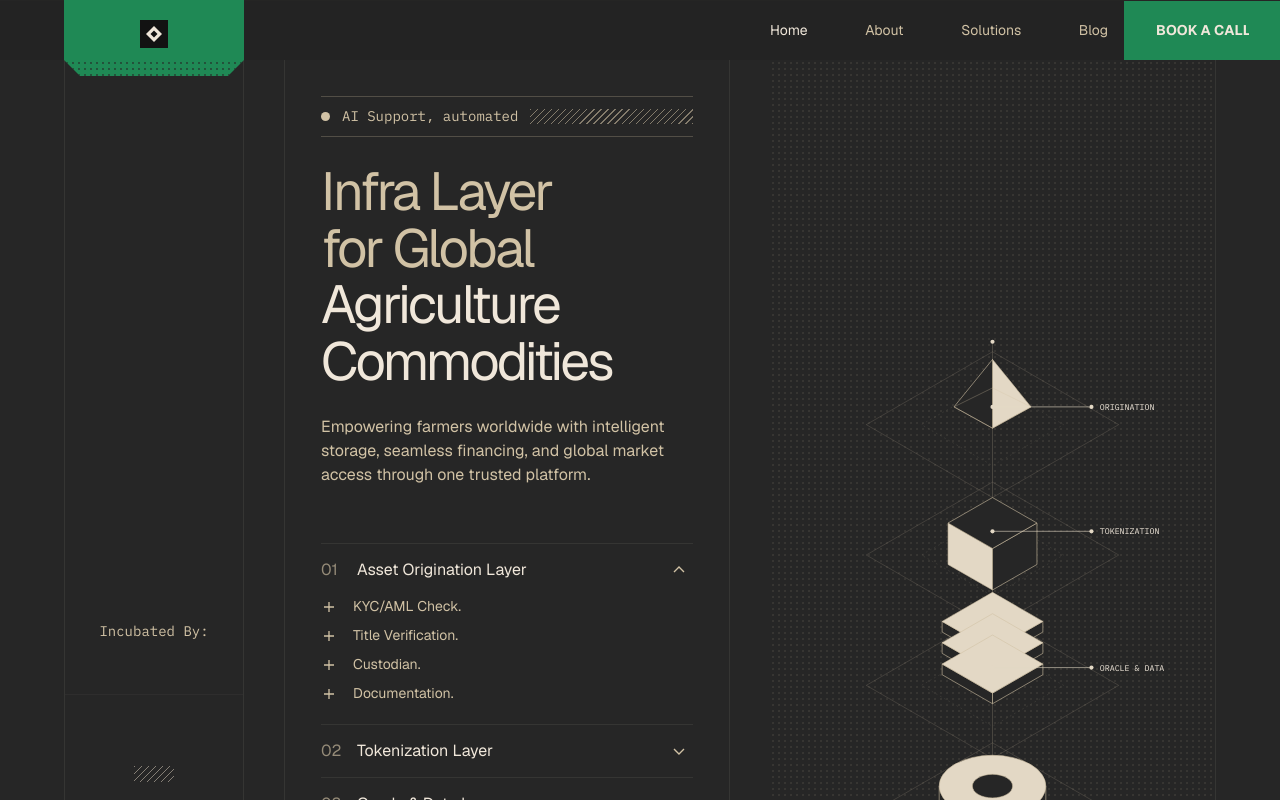
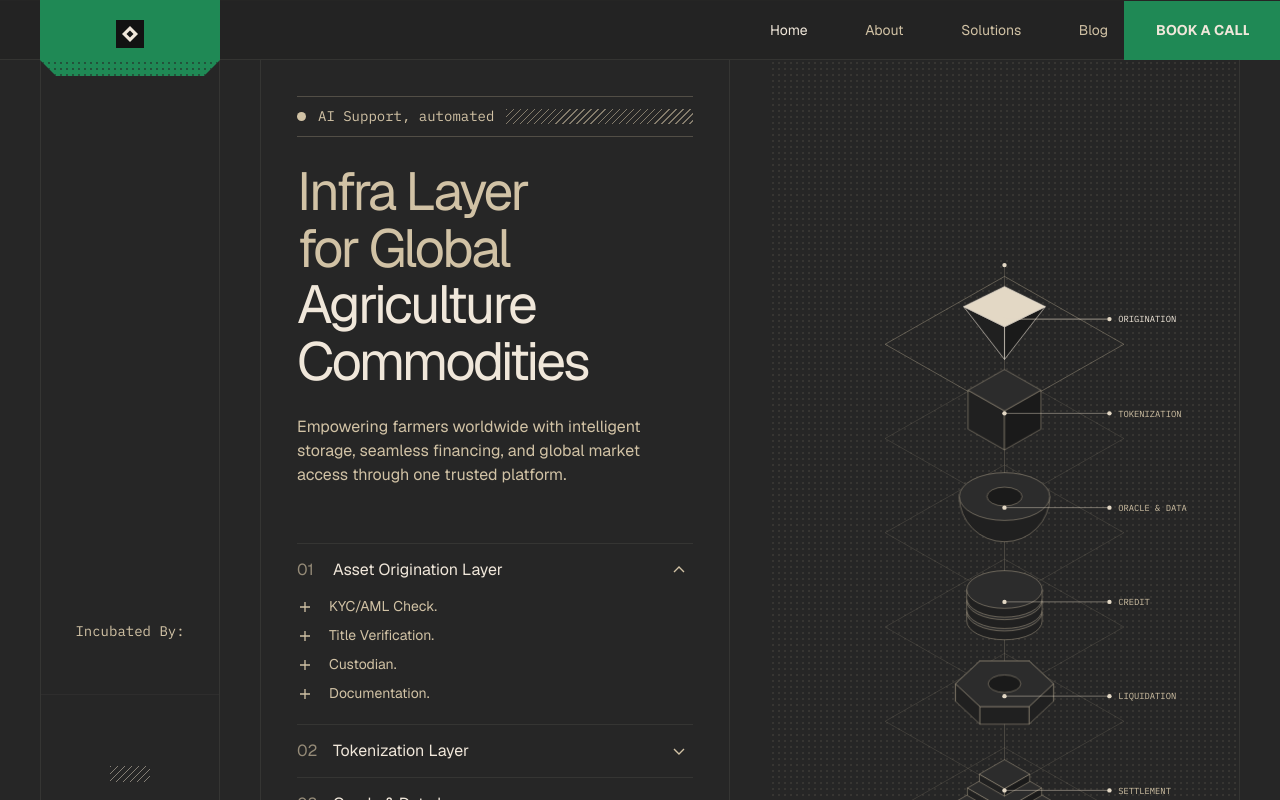
Before and after one commit to ashpreetsinghanand/Website, a React (Vite) app: page / in a window 1280 px wide. Shown: the top 800 px of the page. Built offline with nearby package versions, Linux system fonts and the light colour scheme.

Commit message:
Share the contact form and refine the hero.
Book a call uses the same Get in touch form as the contact section, and the hero art, header, and frame spacing are tightened.

```diff
--- a/src/components/Art.tsx
+++ b/src/components/Art.tsx
@@ -1,79 +1,143 @@
+import type { ReactNode } from 'react'
+
 const SAND = '#d1c2a5'
 const TAN = '#e3d8c5'
-const DARK = '#262626'
+const FACE = '#2c2c2c'
+const SIDE = '#202020'
+const SHADE = '#1a1a1a'
+const CX = 335
 
 const rhombus = (cx: number, cy: number, w: number, h: number) =>
   `${cx},${cy - h / 2} ${cx + w / 2},${cy} ${cx},${cy + h / 2} ${cx - w / 2},${cy}`
 
-function Plate({ cy }: { cy: number }) {
+/** Isometric box; `cy` is the centre of the top face. */
+function Box({ cy, w, h, d, top }: { cy: number; w: number; h: number; d: number; top: string }) {
+  const l = CX - w / 2
+  const r = CX + w / 2
   return (
-    <g>
-      <polygon points={rhombus(335, cy, 426, 246)} fill="none" stroke={SAND} strokeOpacity="0.28" />
-      <polygon points={rhombus(335, cy, 240, 138)} fill="none" stroke={SAND} strokeOpacity="0.18" strokeDasharray="3 5" />
-    </g>
+    <>
+      <polygon points={`${l},${cy} ${CX},${cy + h / 2} ${CX},${cy + h / 2 + d} ${l},${cy + d}`} fill={SIDE} />
+      <polygon points={`${CX},${cy + h / 2} ${r},${cy} ${r},${cy + d} ${CX},${cy + h / 2 + d}`} fill={SHADE} />
+      <polygon points={rhombus(CX, cy, w, h)} fill={top} />
+    </>
   )
 }
 
-/** Isometric box: top face, left face, right face. */
-function Block({ cy, w, h, depth, light = 'top' }: { cy: number; w: number; h: number; depth: number; light?: 'top' | 'left' }) {
-  const top = rhombus(335, cy, w, h)
-  const left = `${335 - w / 2},${cy} ${335},${cy + h / 2} ${335},${cy + h / 2 + depth} ${335 - w / 2},${cy + depth}`
-  const right = `${335},${cy + h / 2} ${335 + w / 2},${cy} ${335 + w / 2},${cy + depth} ${335},${cy + h / 2 + depth}`
+/** Vertical cylinder; `y` is the centre of the top ellipse. */
+function Cylinder({ y, rx, ry, h, top }: { y: number; rx: number; ry: number; h: number; top: string }) {
   return (
-    <g stroke={SAND} strokeWidth="1" strokeLinejoin="round">
-      <polygon points={left} fill={light === 'left' ? TAN : DARK} />
-      <polygon points={right} fill={DARK} />
-      <polygon points={top} fill={light === 'top' ? TAN : DARK} />
-    </g>
+    <>
+      <path d={`M${CX - rx},${y} v${h} a${rx},${ry} 0 0 0 ${rx * 2},0 v${-h} Z`} fill={SIDE} />
+      <ellipse cx={CX} cy={y} rx={rx} ry={ry} fill={top} />
+    </>
   )
 }
 
-function Label({ y, text }: { y: number; text: string }) {
+function hexPrism(cy: number, top: string) {
+  const R = 78
+  const r = 42
+  const d = 28
+  const v = Array.from({ length: 6 }, (_, k) => [CX + R * Math.cos((k * Math.PI) / 3), cy + r * Math.sin((k * Math.PI) / 3)])
+  const sides = v
+    .map((a, k) => {
+      const b = v[(k + 1) % 6]
+      return { mid: (a[1] + b[1]) / 2, pts: `${a[0]},${a[1]} ${b[0]},${b[1]} ${b[0]},${b[1] + d} ${a[0]},${a[1] + d}` }
+    })
+    .sort((m, n) => m.mid - n.mid)
   return (
-    <g>
-      <circle cx="335" cy={y} r="3.5" fill={TAN} />
-      <line x1="338" y1={y} x2="499" y2={y} stroke={TAN} />
-      <circle cx="502" cy={y} r="3.5" fill={TAN} />
-      <text x="516" y={y + 5} fill="#f0e7da" fontFamily="IBM Plex Mono, monospace" fontSize="14">
-        {text}
-      </text>
-    </g>
+    <>
+      {sides.map((side) => (
+        <polygon key={side.pts} points={side.pts} fill={SIDE} />
+      ))}
+      <polygon points={v.map((p) => p.join(',')).join(' ')} fill={top} />
+      <ellipse cx={CX} cy={cy} rx={26} ry={14} fill={SHADE} />
+    </>
   )
 }
 
-/** Right-hand hero column: the Krsi layers drawn as stacked isometric plates. */
-export function HeroArt() {
+/** One shape per Krsi layer, drawn around the layer's centre line `cy`. */
+const shapes: ((cy: number, top: string) => ReactNode)[] = [
+  // Asset origination: inverted pyramid
+  (cy, top) => (
+    <>
+      <polygon points={`${CX - 65},${cy - 20} ${CX},${cy + 12} ${CX},${cy + 64}`} fill={SIDE} />
+      <polygon points={`${CX},${cy + 12} ${CX + 65},${cy - 20} ${CX},${cy + 64}`} fill={SHADE} />
+      <polygon points={rhombus(CX, cy - 20, 130, 64)} fill={top} />
+    </>
+  ),
+  // Tokenization: cube
+  (cy, top) => <Box cy={cy - 36} w={116} h={66} d={62} top={top} />,
+  // Oracle & data: hemisphere
+  (cy, top) => (
+    <>
+      <path d={`M${CX - 72},${cy - 14} a72,72 0 0 0 144,0 Z`} fill={SIDE} />
+      <ellipse cx={CX} cy={cy - 14} rx={72} ry={38} fill={top} />
+      <ellipse cx={CX} cy={cy - 14} rx={28} ry={15} fill={SHADE} />
+    </>
+  ),
+  // Credit: stacked coins
+  (cy, top) => (
+    <>
+      <Cylinder y={cy + 22} rx={60} ry={30} h={14} top={FACE} />
+      <Cylinder y={cy + 4} rx={60} ry={30} h={14} top={FACE} />
+      <Cylinder y={cy - 14} rx={60} ry={30} h={14} top={top} />
+    </>
+  ),
+  // Liquidation: hexagonal prism with a hole
+  (cy, top) => hexPrism(cy - 14, top),
+  // Settlement: stepped plates
+  (cy, top) => (
+    <>
+      <Box cy={cy + 22} w={156} h={90} d={12} top={FACE} />
+      <Box cy={cy} w={118} h={68} d={12} top={FACE} />
+      <Box cy={cy - 22} w={80} h={46} d={12} top={top} />
+    </>
+  ),
+  // Governance & treasury: column on a base
+  (cy, top) => (
+    <>
+      <Cylinder y={cy + 30} rx={64} ry={33} h={12} top={FACE} />
+      <Cylinder y={cy - 34} rx={34} ry={18} h={64} top={top} />
+    </>
+  ),
+]
+
+const labels = ['ORIGINATION', 'TOKENIZATION', 'ORACLE & DATA', 'CREDIT', 'LIQUIDATION', 'SETTLEMENT', 'GOVERNANCE']
+const FIRST = 110
+const STEP = 150
+
+/** Right-hand hero column: the seven Krsi layers as stacked isometric plates. Clicking a shape opens its layer. */
+export function HeroArt({ active = -1, onPick }: { active?: number; onPick?: (index: number) => void }) {
+  const last = FIRST + STEP * (labels.length - 1)
   return (
-    <svg viewBox="0 0 670 1000" className="h-auto w-full" role="img" aria-label="Krsi infrastructure layers: origination, tokenization, oracle and data, analysis">
-      <line x1="335" y1="40" x2="335" y2="960" stroke={SAND} strokeOpacity="0.35" />
-      <circle cx="335" cy="40" r="3.5" fill={TAN} />
-      <circle cx="335" cy="960" r="3.5" fill={TAN} />
-
-      <Plate cy={180} />
-      <g stroke={SAND} strokeLinejoin="round">
-        <polygon points="335,70 400,150 335,186" fill={TAN} />
-        <polygon points="335,70 270,150 335,186" fill={DARK} />
-        <polygon points="270,150 335,186 400,150 335,118" fill="none" strokeOpacity="0.5" />
-      </g>
-      <Label y={150} text="ORIGINATION" />
-
-      <Plate cy={400} />
-      <Block cy={346} w={150} h={86} depth={70} light="left" />
-      <Label y={360} text="TOKENIZATION" />
-
-      <Plate cy={620} />
-      {[512, 548, 584].map((cy) => (
-        <Block key={cy} cy={cy} w={170} h={98} depth={18} />
-      ))}
-      <Label y={590} text="ORACLE & DATA" />
-
-      <Plate cy={840} />
-      <g stroke={SAND}>
-        <path d="M245,790 v40 a90,52 0 0 0 180,0 v-40" fill={DARK} />
-        <ellipse cx="335" cy="790" rx="90" ry="52" fill={TAN} />
-        <ellipse cx="335" cy="790" rx="34" ry="20" fill={DARK} />
-      </g>
-      <Label y={820} text="ANALYZE" />
+    <svg viewBox={`0 0 670 ${last + 150}`} className="h-auto w-full" role="img" aria-label="The seven Krsi layers, from origination to governance">
+      <line x1={CX} y1="24" x2={CX} y2={last + 120} stroke={SAND} strokeOpacity="0.35" />
+      <circle cx={CX} cy="24" r="3.5" fill={TAN} />
+      <circle cx={CX} cy={last + 120} r="3.5" fill={TAN} />
+      {labels.map((label, index) => {
+        const cy = FIRST + index * STEP
+        const on = index === active
+        return (
+          <g key={label} onClick={() => onPick?.(index)} className={onPick ? 'cursor-pointer' : ''}>
+            <polygon points={rhombus(CX, cy + 40, 380, 216)} fill="none" stroke={SAND} strokeOpacity={on ? 0.55 : 0.22} className="transition-[stroke-opacity] duration-500" />
+            <g
+              className="float"
+              style={{ animationDelay: `${-index * 0.85}s` }}
+              stroke={on ? '#f0e7da' : SAND}
+              strokeOpacity={on ? 1 : 0.65}
+              strokeLinejoin="round"
+            >
+              {shapes[index](cy, on ? TAN : FACE)}
+            </g>
+            <circle cx={CX} cy={cy} r="3.5" fill={TAN} />
+            <line x1={CX + 3} y1={cy} x2="499" y2={cy} stroke={TAN} strokeOpacity={on ? 1 : 0.7} />
+            <circle cx="502" cy={cy} r="3.5" fill={TAN} />
+            <text x="516" y={cy + 5} fill={on ? '#f0e7da' : SAND} fontFamily="IBM Plex Mono, monospace" fontSize="14">
+              {label}
+            </text>
+          </g>
+        )
+      })}
     </svg>
   )
 }
--- a/src/components/Chrome.tsx
+++ b/src/components/Chrome.tsx
@@ -54,7 +54,7 @@ export function UiProvider({ children }: { children: ReactNode }) {
 export function Header() {
   const { openBook } = useUi()
   return (
-    <header className="fixed inset-x-0 top-0 z-40 h-[60px] bg-[rgb(36_36_36/0.8)] backdrop-blur-md">
+    <header className="fixed inset-x-0 top-0 z-40 h-[60px] border-b border-line bg-[rgb(36_36_36/0.8)] backdrop-blur-md">
       <div className="frame grid h-full grid-cols-[120px_1fr] grid-rows-[60px] gap-x-10 lg:grid-cols-[180px_1fr]">
         <a href="#top" aria-label="Krsi home" className="cut-b relative grid h-[76px] place-items-start justify-center bg-leaf pt-4 lg:pt-5">
           <LogoMark className="size-7" />
@@ -240,7 +240,7 @@ function Overlay({ children, onClose, label }: { children: ReactNode; onClose: (
         role="dialog"
         aria-modal="true"
         aria-label={label}
-        className="cut max-h-[90vh] w-full max-w-[560px] overflow-auto bg-paper p-8 text-ink"
+        className="cut max-h-[90vh] w-full max-w-[640px] overflow-auto bg-paper p-6 text-ink"
         onClick={(event) => event.stopPropagation()}
       >
         {children}
@@ -257,54 +257,50 @@ export function draftMail(form: HTMLFormElement, subject: string) {
 }
 
 function BookModal({ onClose }: { onClose: () => void }) {
-  function submit(event: FormEvent<HTMLFormElement>) {
-    event.preventDefault()
-    draftMail(event.currentTarget, 'Book a call with Krsi')
-  }
-
   return (
     <Overlay onClose={onClose} label="Book a call">
-      <div className="flex items-start justify-between gap-4">
-        <h2 className="text-[36px] leading-none tracking-[-0.04em]">Book a call</h2>
+      <div className="mb-3 flex justify-end">
         <button type="button" onClick={onClose} className="cursor-pointer font-mono text-[14px]" aria-label="Close">
           Close
         </button>
       </div>
-      <form onSubmit={submit} className="mt-6 space-y-3">
-        <ContactFields />
-        <CutButton type="submit" className="mt-2 h-[53px] w-full">
-          Send request
-        </CutButton>
-      </form>
+      <GetInTouchForm title="Book a call" subject="Book a call with Krsi" />
     </Overlay>
   )
 }
 
-export function ContactFields() {
+function FormField({ label, name, type = 'text' }: { label: string; name: string; type?: string }) {
   return (
-    <>
-      <Field name="name" label="Name" />
-      <Field name="organization" label="Organization" />
-      <Field name="phone" label="Phone" type="tel" />
-      <label className="block font-mono text-[13px] text-ink/70">
-        You operate as
-        <select name="role" defaultValue="Warehouse" className="mt-2 h-11 w-full border border-ink/15 bg-white/70 px-3 font-sans text-[14px] text-ink">
-          <option>Farmer</option>
-          <option>Warehouse</option>
-          <option>Lender</option>
-          <option>Trader</option>
-        </select>
-      </label>
-    </>
+    <label className="block text-[18px] leading-7 text-ink/80">
+      {label}
+      <input required name={name} type={type} className="mt-1 block h-[50px] w-full rounded-[4px] border border-ink/30 bg-transparent px-3 text-[16px] text-ink outline-none focus:border-leaf" />
+    </label>
   )
 }
 
-function Field({ name, label, type = 'text' }: { name: string; label: string; type?: string }) {
+/** The bordered "Get in touch" form, shared by the Contact section and the Book a call dialog. */
+export function GetInTouchForm({ title = 'Get in touch', subject, className = '' }: { title?: string; subject: string; className?: string }) {
+  function submit(event: FormEvent<HTMLFormElement>) {
+    event.preventDefault()
+    draftMail(event.currentTarget, subject)
+  }
   return (
-    <label className="block font-mono text-[13px] text-ink/70">
-      {label}
-      <input required name={name} type={type} className="mt-2 h-11 w-full border border-ink/15 bg-white/70 px-3 font-sans text-[14px] text-ink outline-none focus:border-leaf" />
-    </label>
+    <form onSubmit={submit} className={`border border-ink/25 p-[18px] text-ink ${className}`}>
+      <h3 className="text-[clamp(34px,2.3vw,44px)] leading-[1.1] tracking-[-0.02em]">{title}</h3>
+      <p className="mt-1 text-[18px] leading-7 text-ink/80">Tell us how we can help.</p>
+      <div className="mt-9 space-y-[14px]">
+        <FormField label="Full Name" name="name" />
+        <FormField label="Work Email" name="email" type="email" />
+        <FormField label="Company or Organization Name" name="organization" />
+        <label className="block text-[18px] leading-7 text-ink/80">
+          Message
+          <textarea name="message" rows={3} className="mt-1 block w-full resize-none rounded-[4px] border border-ink/30 bg-transparent px-3 py-2 text-[16px] text-ink outline-none focus:border-leaf" />
+        </label>
+      </div>
+      <CutButton type="submit" tone="soft" shape="cut-diag" className="mt-5 h-[50px] w-full">
+        Send a message
+      </CutButton>
+    </form>
   )
 }
 
--- a/src/components/Sections.tsx
+++ b/src/components/Sections.tsx
@@ -1,4 +1,4 @@
-import { useState, type FormEvent, type ReactNode } from 'react'
+import { useState, type ReactNode } from 'react'
 import {
   capabilities,
   faqs,
@@ -12,7 +12,7 @@ import {
   workflow,
 } from '../data/content.ts'
 import { HeroArt, LayersMark } from './Art.tsx'
-import { Eyebrow, draftMail, useUi } from './Chrome.tsx'
+import { Eyebrow, GetInTouchForm, useUi } from './Chrome.tsx'
 import { CutButton, MaskLine, Reveal, ScrollText } from './motion.tsx'
 
 /* ---------- small shared pieces ---------- */
@@ -136,7 +136,7 @@ export function Hero() {
           </div>
 
           <div className="dots hidden items-center px-6 [--dot:rgb(204_189_159/0.1)] lg:flex">
-            <HeroArt />
+            <HeroArt active={open} onPick={setOpen} />
           </div>
         </div>
       </div>
@@ -519,20 +519,7 @@ export function Faq() {
 
 /* ---------- contact ---------- */
 
-function FormField({ label, name, type = 'text' }: { label: string; name: string; type?: string }) {
-  return (
-    <label className="block text-[18px] leading-7 text-ink/80">
-      {label}
-      <input required name={name} type={type} className="mt-1 block h-[50px] w-full rounded-[4px] border border-ink/30 bg-transparent px-3 text-[16px] text-ink outline-none focus:border-leaf" />
-    </label>
-  )
-}
-
 export function Contact() {
-  function submit(event: FormEvent<HTMLFormElement>) {
-    event.preventDefault()
-    draftMail(event.currentTarget, 'Enquiry from krsi website')
-  }
   return (
     <section id="contact" className="rules scroll-mt-[60px]">
       <div className="cut bg-paper px-5 pt-9 pb-9 text-ink lg:px-9">
@@ -550,22 +537,7 @@ export function Contact() {
               <p className="mt-6 max-w-[260px] text-[14px] leading-5 text-ink/80">If you handle storage, finance, or trade at scale, or need a custom setup, our team can help.</p>
             </div>
           </div>
-          <form onSubmit={submit} className="border border-ink/25 p-[18px] lg:mt-[38px]">
-            <h3 className="text-[clamp(34px,2.3vw,44px)] leading-[1.1] tracking-[-0.02em]">Get in touch</h3>
-            <p className="mt-1 text-[18px] leading-7 text-ink/80">Tell us how we can help.</p>
-            <div className="mt-9 space-y-[14px]">
-              <FormField label="Full Name" name="name" />
-              <FormField label="Work Email" name="email" type="email" />
-              <FormField label="Company or Organization Name" name="organization" />
-              <label className="block text-[18px] leading-7 text-ink/80">
-                Message
-                <textarea name="message" rows={3} className="mt-1 block w-full resize-none rounded-[4px] border border-ink/30 bg-transparent px-3 py-2 text-[16px] text-ink outline-none focus:border-leaf" />
-              </label>
-            </div>
-            <CutButton type="submit" tone="soft" shape="cut-diag" className="mt-5 h-[50px] w-full">
-              Send a message
-            </CutButton>
-          </form>
+          <GetInTouchForm subject="Enquiry from krsi website" className="lg:mt-[38px]" />
         </div>
       </div>
     </section>
--- a/src/index.css
+++ b/src/index.css
@@ -49,7 +49,7 @@ textarea {
 
 @media (min-width: 1024px) {
   .frame {
-    width: min(1600px, calc(100% - 10vw));
+    width: min(1600px, calc(100% - 80px));
   }
 }
 
@@ -118,6 +118,20 @@ textarea {
   bottom: 0;
 }
 
+@keyframes float {
+  0%,
+  100% {
+    transform: translateY(0);
+  }
+  50% {
+    transform: translateY(-6px);
+  }
+}
+
+.float {
+  animation: float 6s ease-in-out infinite;
+}
+
 @keyframes grow {
   from {
     transform: scaleX(0);
```
